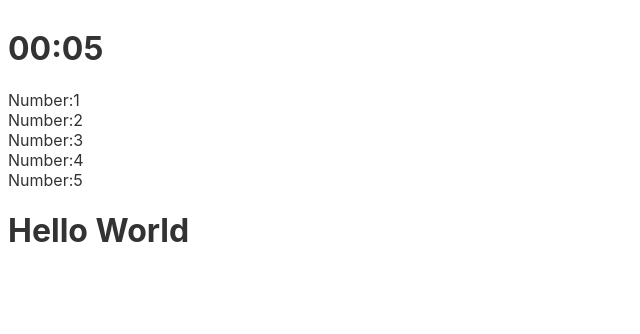
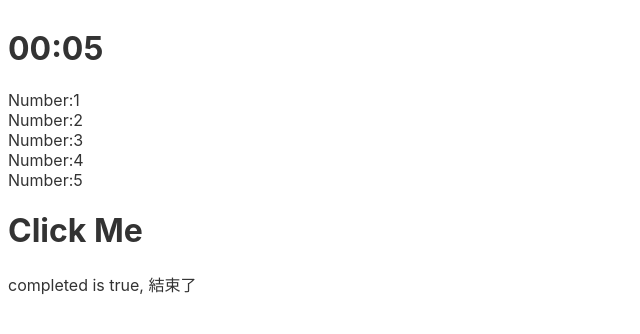
Before and after one commit to joeban0608/fst-svelte-app, a Svelte app: page / in a window 1280 px wide. Shown: the top 334 px of the page, without its empty margins (0-640 px from the left). Built offline with nearby package versions, Linux system fonts and the light colour scheme.

Commit message:
feat: Custom Event

```diff
--- a/src/App.svelte
+++ b/src/App.svelte
@@ -1,7 +1,13 @@
 <script>
 	import Countdown from "./components/Countdown.svelte";
 	import OnClickDemo from "./components/OnClickDemo.svelte";
+	import CustomEvent from "./components/CustomEvent.svelte";
+	let completed = false
 </script>
 
 <Countdown conutDown={10}></Countdown>
 <OnClickDemo />
+<CustomEvent on:completed={()=> completed = true}/>
+{#if completed === true}
+	<span>{`completed is ${completed}, 結束了`}</span>
+{/if}
--- /dev/null
+++ b/src/components/CustomEvent.svelte
@@ -0,0 +1,9 @@
+<script>
+  import { onMount, createEventDispatcher } from 'svelte';
+  const dispatch = createEventDispatcher();
+  onMount(() => {
+    setTimeout(()=>{
+      dispatch('completed', { elapsedTime: 3000 })
+    },3000);
+  });
+</script>
--- a/src/components/OnClickDemo.svelte
+++ b/src/components/OnClickDemo.svelte
@@ -1,6 +1,6 @@
 <script>
-  let name = 'Hello World';
-  let once = false;
+  let name = 'Click Me';
+  // let once = false;
   const handleClick = (e) =>{
     // e.preventDefault;
     // if (!once) {
@@ -12,4 +12,5 @@
 </script>
 
 <!-- modify 用法, once 只能點一次, preventDefault 取消預設點擊事件 -->
+<!-- svelte-ignore a11y-click-events-have-key-events -->
 <h1 on:click|once|preventDefault={handleClick}>{name}</h1>
```
